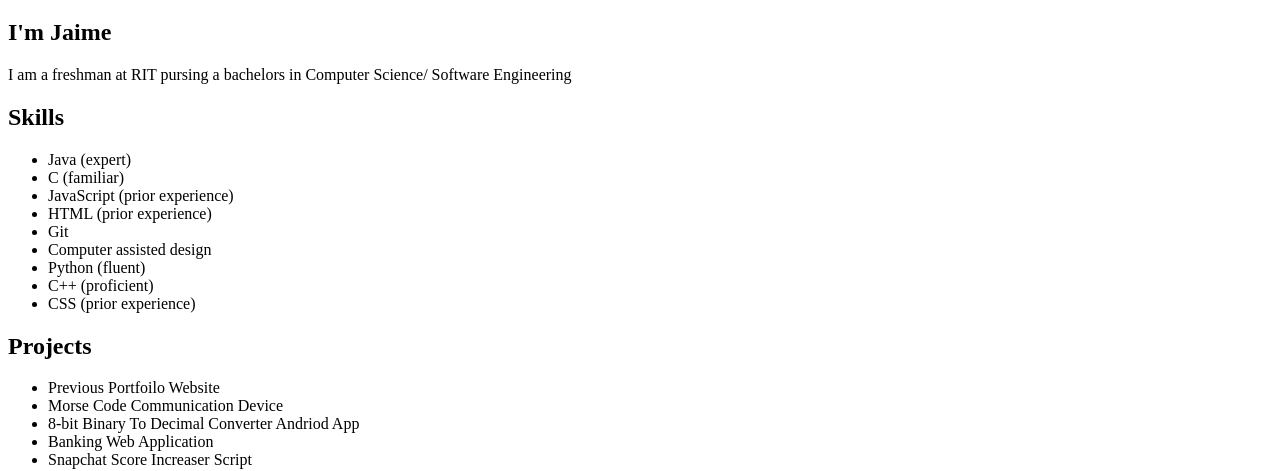
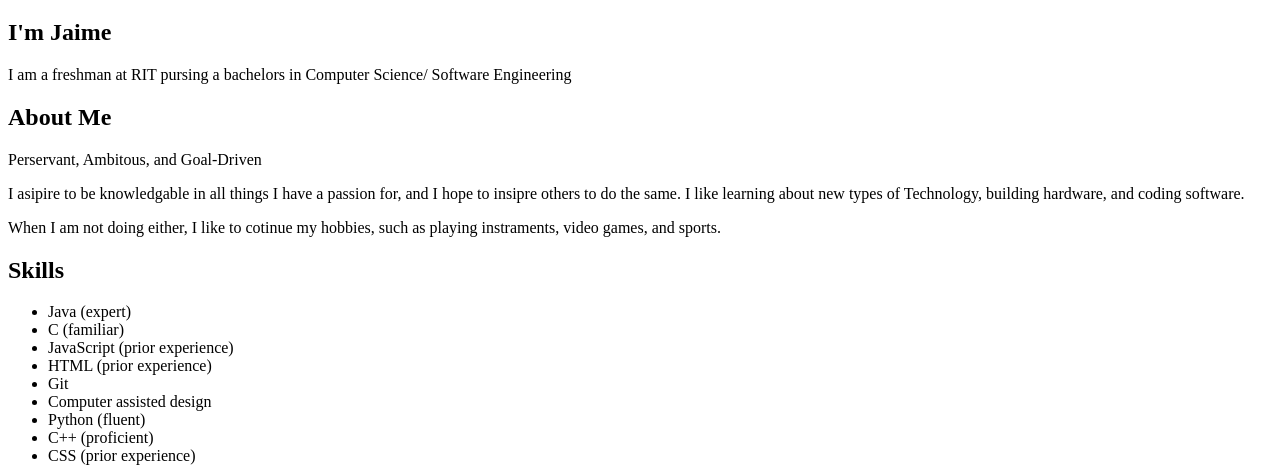
Before and after one commit to 101913515/portfolio_website, a plain HTML site: page index.html in a window 1280 px wide. Shown: the part 61-532 px from the top of the page. Drawn offline with Linux system fonts and the light colour scheme.

Commit message:
added about me section

```diff
--- a/index.html
+++ b/index.html
@@ -11,6 +11,13 @@
     a bachelors in Computer Science/
     Software Engineering
     </p>
+
+    <h2>About Me</h2>
+    <p>Perservant, Ambitous, and Goal-Driven</p>
+    <p>I asipire to be knowledgable in all things I have a passion for, and I hope to insipre others to do
+       the same. I like learning about new types of Technology, building hardware, and coding software.
+    </p>
+    <p>When I am not doing either, I like to cotinue my hobbies, such as playing instraments, video games, and sports.</p>
 
     <h2>Skills</h2>
     <ul>
```
